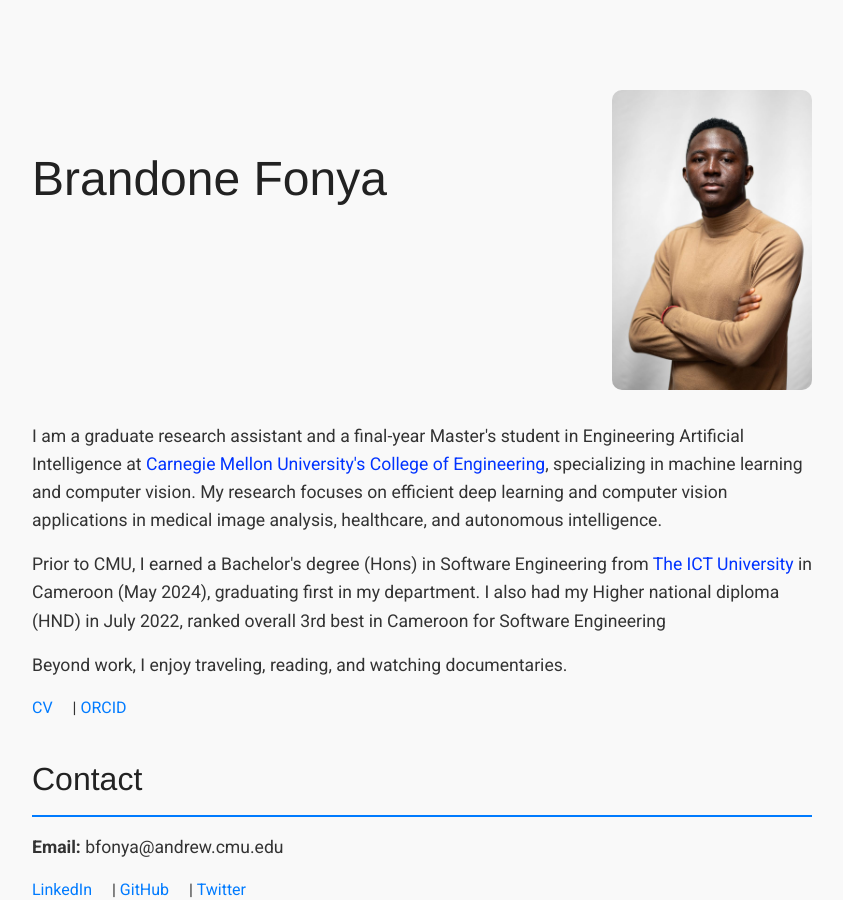
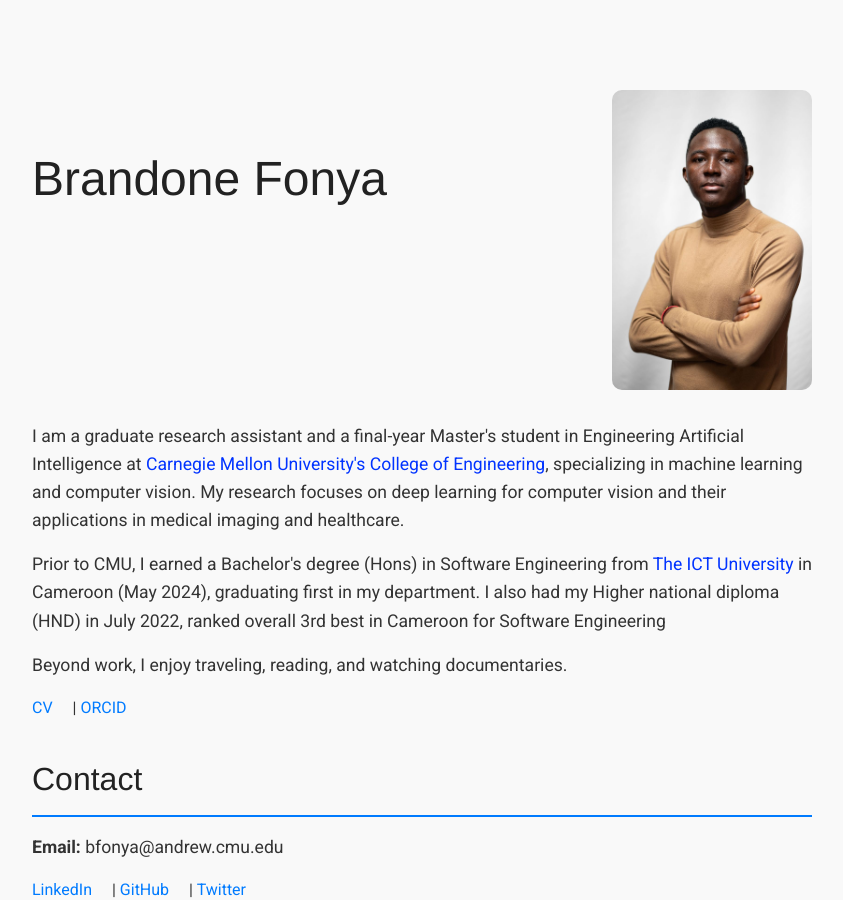
Before and after one commit to FonyaBrandone/FonyaBrandone.github.io, a Jekyll site: the page built from index.md, in a window 1280 px wide and 900 px high. Shown: the whole window, without its empty margins (218-1061 px from the left). Built offline with Jekyll 4.4.1, drawn with Linux system fonts in a browser that asks for light colours.

Commit message:
Updated research statement

```diff
--- a/index.md
+++ b/index.md
@@ -14,7 +14,7 @@ description: Brandone Fonya's website
   </header>
 
   <section class="about">
-    <p>I am a graduate research assistant and a final-year Master's student in Engineering Artificial Intelligence at <a href="https://engineering.cmu.edu/">Carnegie Mellon University's College of Engineering</a>, specializing in machine learning and computer vision. My research focuses on efficient deep learning and computer vision applications in medical image analysis, healthcare, and autonomous intelligence.</p>
+    <p>I am a graduate research assistant and a final-year Master's student in Engineering Artificial Intelligence at <a href="https://engineering.cmu.edu/">Carnegie Mellon University's College of Engineering</a>, specializing in machine learning and computer vision. My research focuses on deep learning for computer vision and their applications in medical imaging and healthcare.</p>
 
     <p>Prior to CMU, I earned a Bachelor's degree (Hons) in Software Engineering from <a href="https://ictuniversity.org/">The ICT University</a> in Cameroon (May 2024), graduating first in my department. I also had my Higher national diploma (HND) in July 2022, ranked overall 3rd best in Cameroon for Software Engineering</p>
 
```
